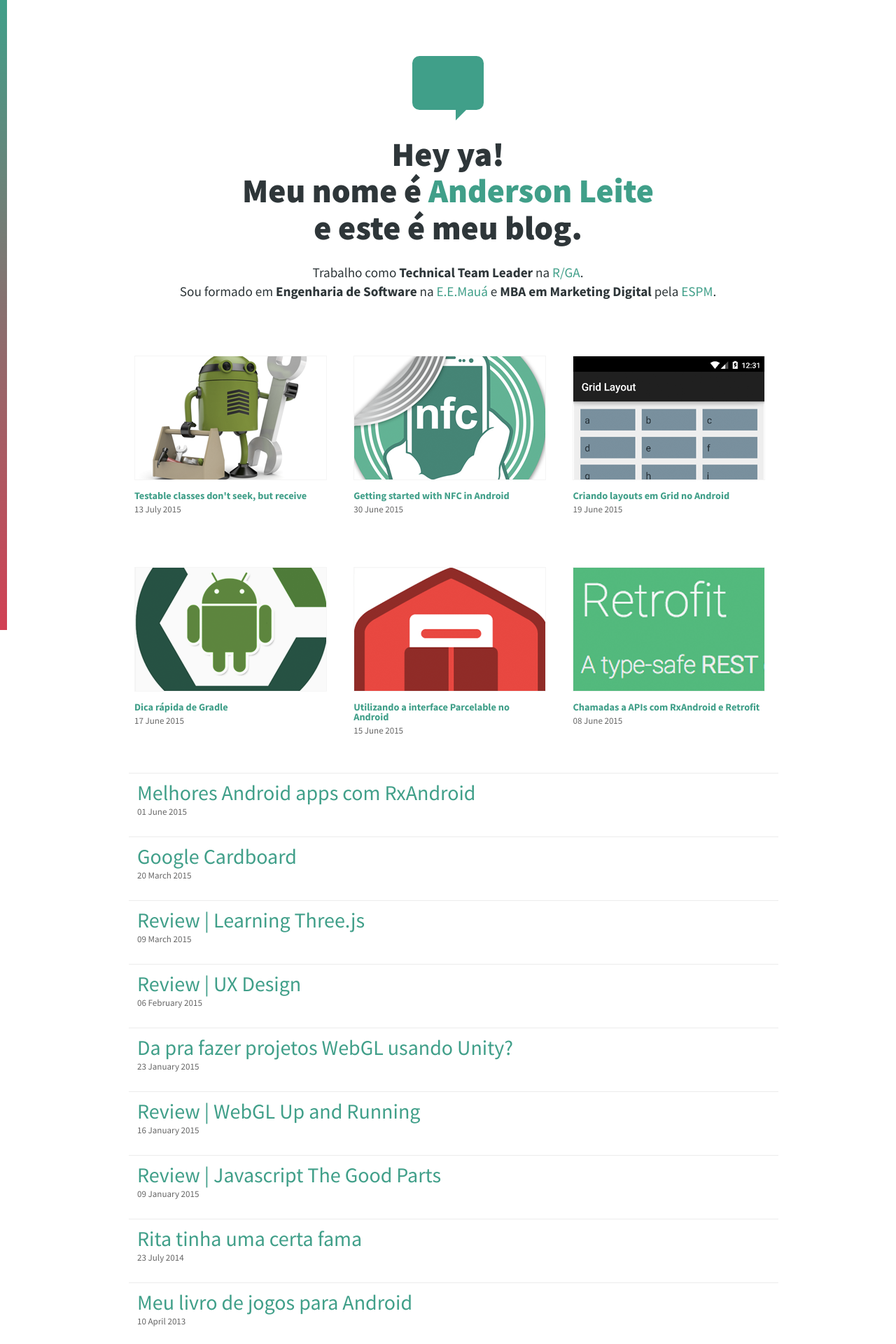
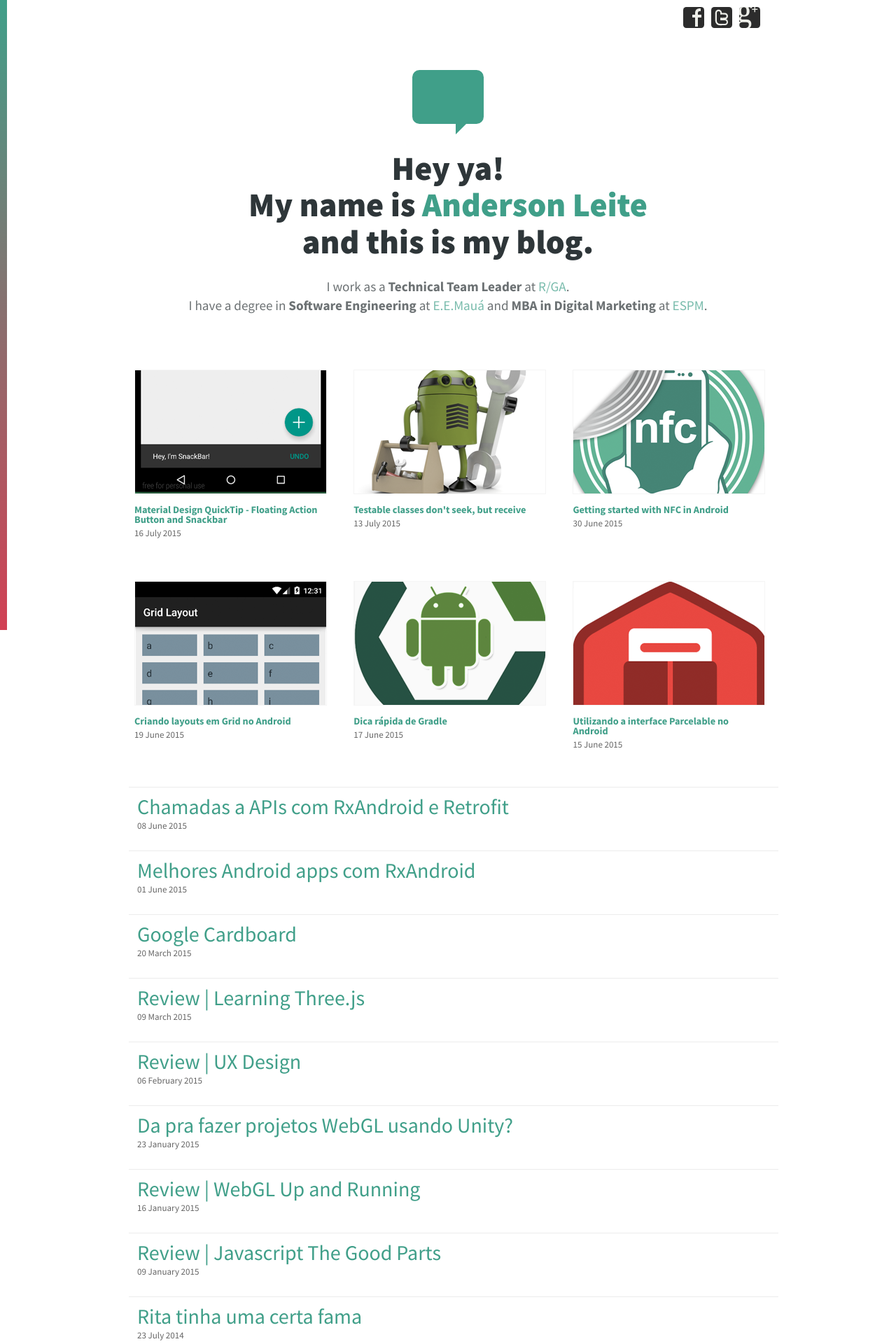
Before and after one commit to andersonleite/andersonleite.github.com, a Jekyll site: the page built from index.html, in a window 1280 px wide. Shown: the top 1920 px of the page at 70% size. Built offline with Jekyll 4.4.1, drawn with Linux system fonts in a browser that asks for light colours.

Commit message:
material design

```diff
--- a/_layouts/default.html
+++ b/_layouts/default.html
@@ -19,11 +19,22 @@
   <!-- Green Bar -->
   <div id="green_bar"></div>
 
+  <!-- Responsive Container -->
+  <div class="container">
+
+  <!-- Footer -->
+  <footer>
+
+    <div class="social">
+      <a href="http://www.facebook.com/me.andersonleite"                 class="facebook"   target="blank"></a>
+      <a href="http://www.twitter.com/anderson_leite"                    class="twitter"    target="blank"></a>
+      <a href="https://plus.google.com/u/0/111818244478884521134/posts"  class="googleplus" target="blank"></a>
+    </div>
+
+  </footer>
+
   <!-- CSS Logo -->
   <a href="/"><div class="comment"></div></a>
-
-  <!-- Responsive Container -->
-  <div class="container">
 
     <div class="main">
 
--- a/css/styles.scss
+++ b/css/styles.scss
@@ -21,11 +21,10 @@
     background: $base_color;
     border-radius: 0.2em;
     position: relative;
-    margin-top: 80px;
+    margin-top: 40px;
     margin-bottom: 37px;
     font-size: 51px;
   }
-
 
   .comment::before {
     position:absolute;
@@ -101,6 +100,7 @@
       margin-bottom: 1.5em;
       text-align: left;
       color: #2E3639;
+      opacity: 0.7;
     }
     p {
       span{
@@ -118,7 +118,7 @@
 
   footer{
     clear: both;
-    background-color: whitesmoke;
+    // background-color: whitesmoke;
     width: 100%;
     height: 50px;
     margin-bottom: 50px;
--- a/index.html
+++ b/index.html
@@ -5,10 +5,10 @@
 <!-- <header data-top="opacity: 1" data--100-top="opacity: 0"> -->
 <!-- <a href="about.html"> -->
 <header>
-  <h1>Hey ya!<br> Meu nome é <span>Anderson Leite</span><br> e este é meu blog. </h1>
+  <h1>Hey ya!<br> My name is <span>Anderson Leite</span><br> and this is my blog. </h1>
 
-  <p>Trabalho como <b>Technical Team Leader</b> na <span>R/GA</span>.<br>
-  Sou formado em <b>Engenharia de Software</b> na <span>E.E.Mauá</span> e  <b>MBA em Marketing Digital</b> pela <span>ESPM</span>.</p>
+  <p>I work as a <b>Technical Team Leader</b> at <span>R/GA</span>.<br>
+  I have a degree in <b>Software Engineering</b> at <span>E.E.Mauá</span> and <b>MBA in Digital Marketing</b> at <span>ESPM</span>.</p>
 
 </header>
 
```
Also changed, not shown: _posts/2015-07-16-material-design-butter-knife.html (added, +74 -0 lines), css/styles.css, images/grid01.png, images/posts-s9ae25504e1.png (added), images/posts/snack.png (added), images/snack.gif (added).
